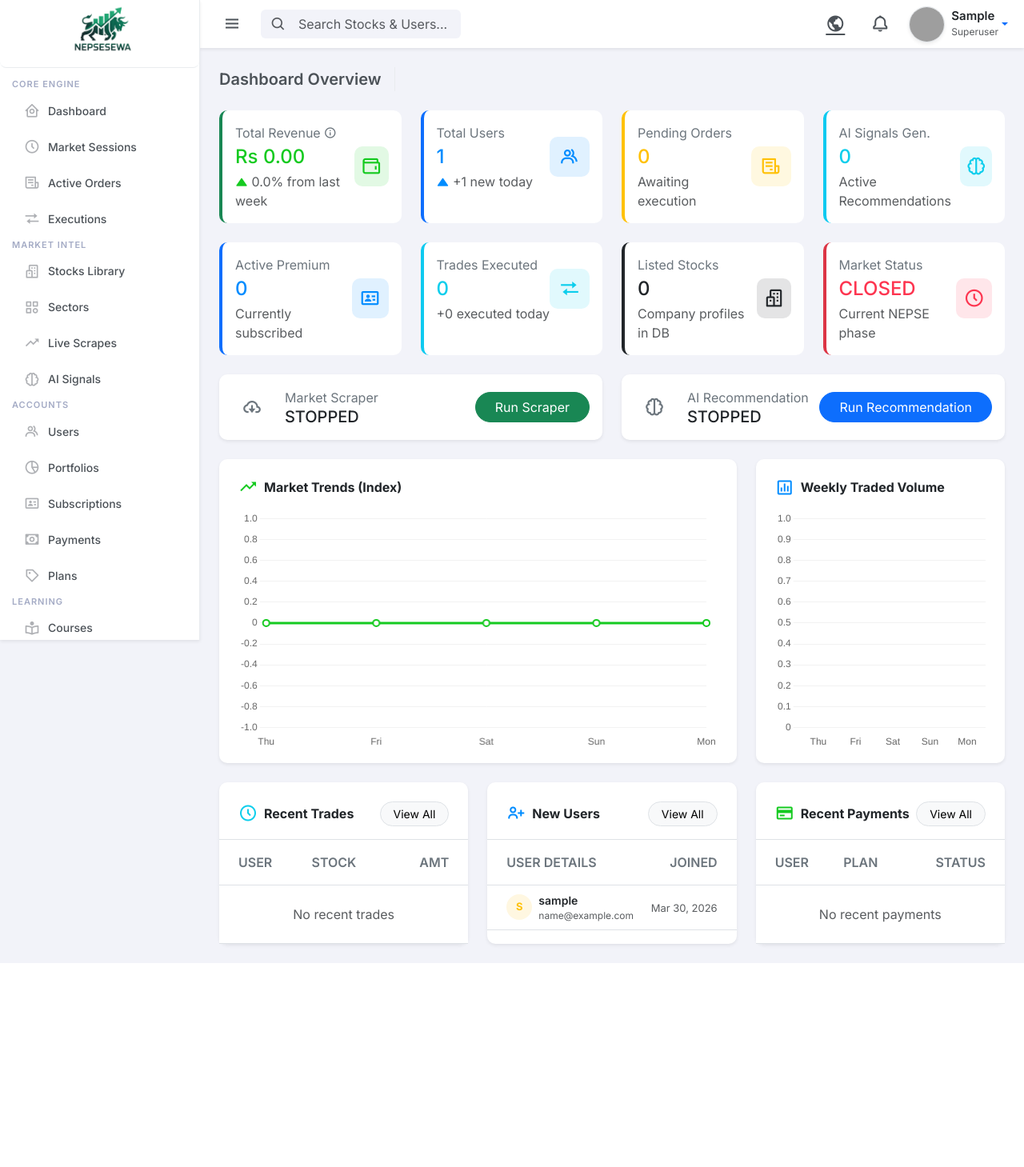
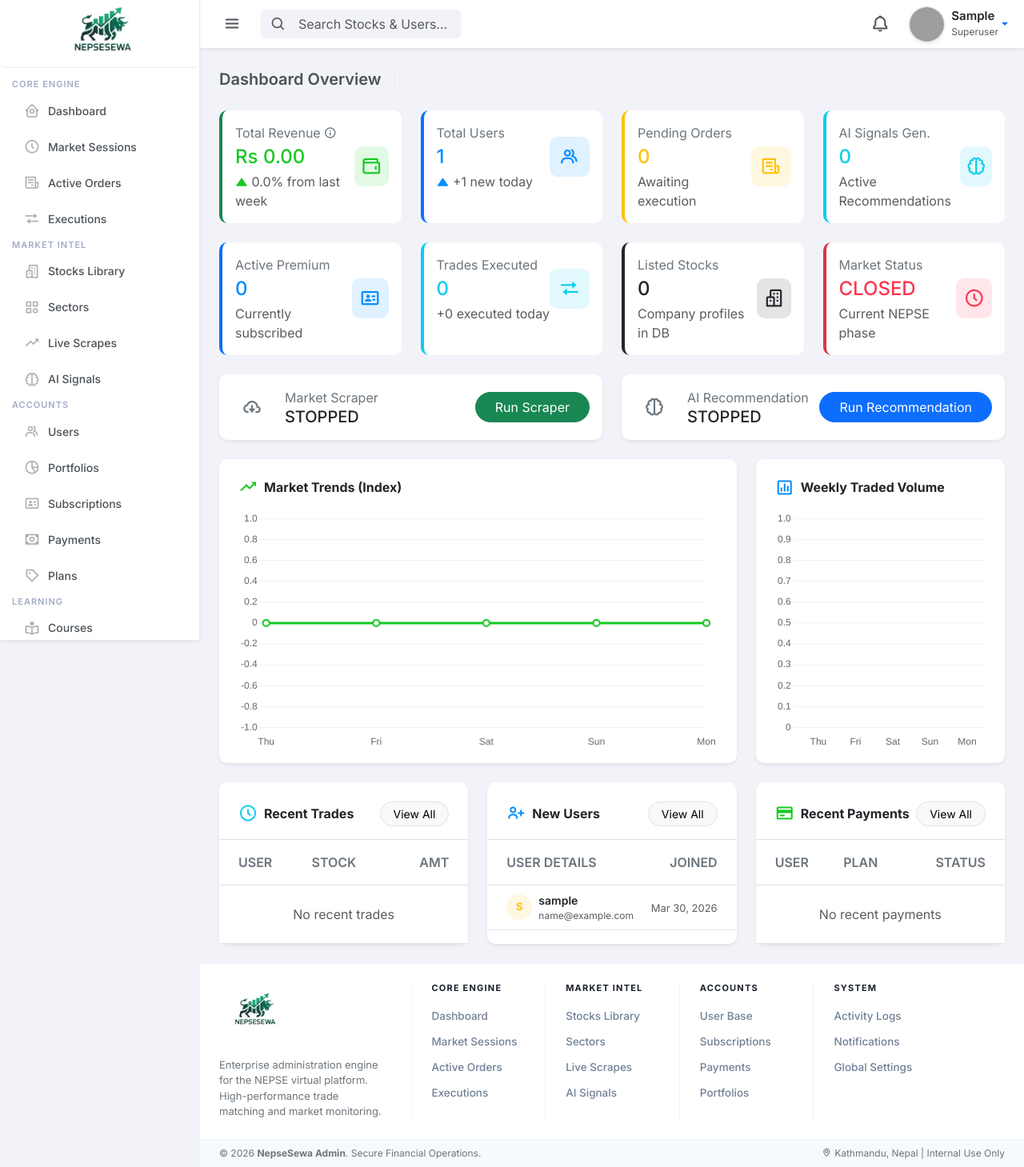
Before and after one commit to Adrian2062/NepseSewa, a Django app: page /panel/dashboard/ in a window 1280 px wide. Shown: the whole page at 80% size. Before the commit the page ends 1204 px from the top, so only its background shows below. Run offline with Django 5.2, Linux system fonts and the light colour scheme; the visitor is signed in with stand-in values (Sample User, id 1); data comes from the database, SQL or seed files in the repository; data that the repository does not hold is empty; parts of the project's set-up code (start-up, migrations or seed data) failed here and were passed over; grey boxes are pictures that could not be loaded.

Commit message:
feat: implement professional trade notifications and admin UI refinements
- Added HTML emails with portfolio weighting

- Implemented corporate admin footer

- Removed ID columns and topbar icons

```diff
--- /dev/null
+++ b/custom_admin/templates/custom_admin/admin_footer.html
@@ -0,0 +1,122 @@
+{% load static %}
+<!-- Compact Corporate Admin Footer -->
+<footer class="admin-footer">
+    <div class="container-fluid py-4 px-4">
+        <div class="row">
+            <!-- Brand Column -->
+            <div class="col-lg-3 mb-3 mb-lg-0">
+                <div class="footer-brand mb-2">
+                    <!-- Increased Logo Size to 85px -->
+                    <img src="{% static 'img/logo.png' %}" alt="NepseSewa Logo" style="height: 85px; width: auto; object-fit: contain;">
+                </div>
+                <p class="text-secondary small pe-lg-4 mb-0" style="line-height: 1.5; font-size: 13px; max-width: 280px;">
+                    Enterprise administration engine for the NEPSE virtual platform. High-performance trade matching and market monitoring.
+                </p>
+            </div>
+
+            <!-- Column 1: Core Engine -->
+            <div class="col-6 col-md-3 col-lg-2">
+                <h6 class="footer-heading">Core Engine</h6>
+                <ul class="footer-links">
+                    <li><a href="{% url 'custom_admin:admin_trading_dashboard' %}">Dashboard</a></li>
+                    <li><a href="{% url 'custom_admin:generic_list' 'myapp' 'MarketSession' %}">Market Sessions</a></li>
+                    <li><a href="{% url 'custom_admin:generic_list' 'myapp' 'Order' %}">Active Orders</a></li>
+                    <li><a href="{% url 'custom_admin:generic_list' 'myapp' 'TradeExecution' %}">Executions</a></li>
+                </ul>
+            </div>
+
+            <!-- Column 2: Market Intel -->
+            <div class="col-6 col-md-3 col-lg-2">
+                <h6 class="footer-heading">Market Intel</h6>
+                <ul class="footer-links">
+                    <li><a href="{% url 'custom_admin:generic_list' 'myapp' 'Stock' %}">Stocks Library</a></li>
+                    <li><a href="{% url 'custom_admin:generic_list' 'myapp' 'Sector' %}">Sectors</a></li>
+                    <li><a href="{% url 'custom_admin:generic_list' 'myapp' 'NEPSEPrice' %}">Live Scrapes</a></li>
+                    <li><a href="{% url 'custom_admin:generic_list' 'myapp' 'StockRecommendation' %}">AI Signals</a></li>
+                </ul>
+            </div>
+
+            <!-- Column 3: Accounts -->
+            <div class="col-6 col-md-3 col-lg-2">
+                <h6 class="footer-heading">Accounts</h6>
+                <ul class="footer-links">
+                    <li><a href="{% url 'custom_admin:generic_list' 'myapp' 'CustomUser' %}">User Base</a></li>
+                    <li><a href="{% url 'custom_admin:generic_list' 'myapp' 'UserSubscription' %}">Subscriptions</a></li>
+                    <li><a href="{% url 'custom_admin:generic_list' 'myapp' 'PaymentTransaction' %}">Payments</a></li>
+                    <li><a href="{% url 'custom_admin:generic_list' 'myapp' 'Portfolio' %}">Portfolios</a></li>
+                </ul>
+            </div>
+
+            <!-- Column 4: System -->
+            <div class="col-6 col-md-3 col-lg-2">
+                <h6 class="footer-heading">System</h6>
+                <ul class="footer-links">
+                    <li><a href="{% url 'custom_admin:generic_list' 'custom_admin' 'ActivityLog' %}">Activity Logs</a></li>
+                    <li><a href="{% url 'custom_admin:generic_list' 'custom_admin' 'Notification' %}">Notifications</a></li>
+                    <li><a href="{% url 'custom_admin:generic_list' 'custom_admin' 'SystemSetting' %}">Global Settings</a></li>
+                </ul>
+            </div>
+        </div>
+    </div>
+
+    <!-- Compact Bottom Bar -->
+    <div class="copyright-bar py-2 px-4">
+        <div class="d-flex justify-content-between align-items-center flex-wrap">
+            <p class="mb-0 text-secondary" style="font-size: 12px;">© 2026 <strong>NepseSewa Admin</strong>. Secure Financial Operations.</p>
+            <p class="mb-0 text-secondary" style="font-size: 12px;"><i class='bx bx-map me-1'></i>Kathmandu, Nepal | Internal Use Only</p>
+        </div>
+    </div>
+</footer>
+
+<style>
+    /* Professional Layout Styles */
+    footer.admin-footer {
+        background-color: #ffffff;
+        border-top: 1px solid #edf2f7;
+        margin-top: auto;
+    }
+
+    .footer-heading {
+        font-size: 11px;
+        font-weight: 800;
+        text-transform: uppercase;
+        letter-spacing: 1.2px;
+        color: #1a202c;
+        margin-bottom: 15px;
+    }
+
+    .footer-links {
+        list-style: none;
+        padding: 0;
+        margin: 0;
+    }
+
+    .footer-links li {
+        margin-bottom: 8px;
+    }
+
+    .footer-links a {
+        color: #718096;
+        text-decoration: none;
+        font-size: 13.5px;
+        font-weight: 500;
+        transition: color 0.2s ease;
+    }
+
+    .footer-links a:hover {
+        color: #008cff;
+    }
+
+    .copyright-bar {
+        background-color: #f7fafc;
+        border-top: 1px solid #edf2f7;
+    }
+
+    /* Column Dividers for Desktop */
+    @media (min-width: 992px) {
+        .col-lg-2 {
+            border-left: 1px solid #f1f5f9;
+            padding-left: 25px;
+        }
+    }
+</style>
--- a/custom_admin/templates/custom_admin/generic_list.html
+++ b/custom_admin/templates/custom_admin/generic_list.html
@@ -114,12 +114,14 @@
                 <thead>
                     <tr>
                         {% for header in headers %}
+                            {% if header|lower != 'id' %} <!-- Skip ID column in Header -->
                             <th>
                                 <a href="?{% if current_sort == header %}{% url_replace request 'sort' '-'|add:header %}{% else %}{% url_replace request 'sort' header %}{% endif %}" class="text-decoration-none text-dark d-flex align-items-center justify-content-between">
                                     {{ header|title|replace:"_, " }}
                                     <i class='bx {% if current_sort == header %}bx-sort-up text-primary{% elif current_sort == "-"|add:header %}bx-sort-down text-primary{% else %}bx-sort-alt text-muted{% endif %} ms-1'></i>
                                 </a>
                             </th>
+                            {% endif %}
                         {% endfor %}
                         <th class="text-end pe-4">Actions</th>
                     </tr>
@@ -128,6 +130,7 @@
                     {% for obj in objects %}
                         <tr>
                             {% for field in fields %}
+                                {% if field|lower != 'id' %} <!-- Skip ID column in Data -->
                                 <td>
                                     {% if 'is_' in field or '_active' in field %}
                                         {% if obj|get_attribute:field %}
@@ -143,6 +146,7 @@
                                         {{ obj|get_attribute:field|truncatechars:50|default:"-" }}
                                     {% endif %}
                                 </td>
+                                {% endif %}
                             {% endfor %}
                             <td class="text-end pe-4">
                                 <div class="d-flex justify-content-end gap-2">
--- a/custom_admin/templates/custom_admin/panel_base.html
+++ b/custom_admin/templates/custom_admin/panel_base.html
@@ -368,7 +368,6 @@
             </div>
 
             <div class="d-flex align-items-center gap-3">
-                <a href="/" target="_blank" class="nav-icon" title="View Site"><i class='bx bx-world'></i></a>
 
                 <!-- Notification Dropdown -->
                 <div class="dropdown">
@@ -437,6 +436,7 @@
             </div>
             {% block panel_content %}{% endblock %}
         </main>
+        {% include 'custom_admin/admin_footer.html' %}
     </div>
 
     <!-- JS Logic -->
--- a/static/js/trade.js
+++ b/static/js/trade.js
@@ -244,10 +244,10 @@ document.getElementById('tradeForm')?.addEventListener('submit', async (e) => {
     const csrfToken = document.querySelector('[name=csrfmiddlewaretoken]')?.value;
 
     try {
-        const res = await fetch('/api/trade/place/', {
+        const res = await fetch('/api/trade/place-new/', {
             method: 'POST',
             headers: { 'Content-Type': 'application/json', 'X-CSRFToken': csrfToken },
-            body: JSON.stringify({ symbol: sym, side: currentSide, qty, price })
+            body: JSON.stringify({ symbol: sym, side: currentSide, qty, price, order_type: 'LIMIT' })
         });
         const json = await res.json();
 
```
Also changed, not shown: Templates/emails/trade_confirmation.html (added, +119 -0 lines), Templates/emails/trade_confirmation.txt (added, +34 -0 lines), Templates/registration/password_reset_email.html (+141 -8 lines), myapp/trading_api.py (+20 -11 lines), myapp/utils.py (+51 -15 lines), myapp/views.py (+22 -2 lines).
